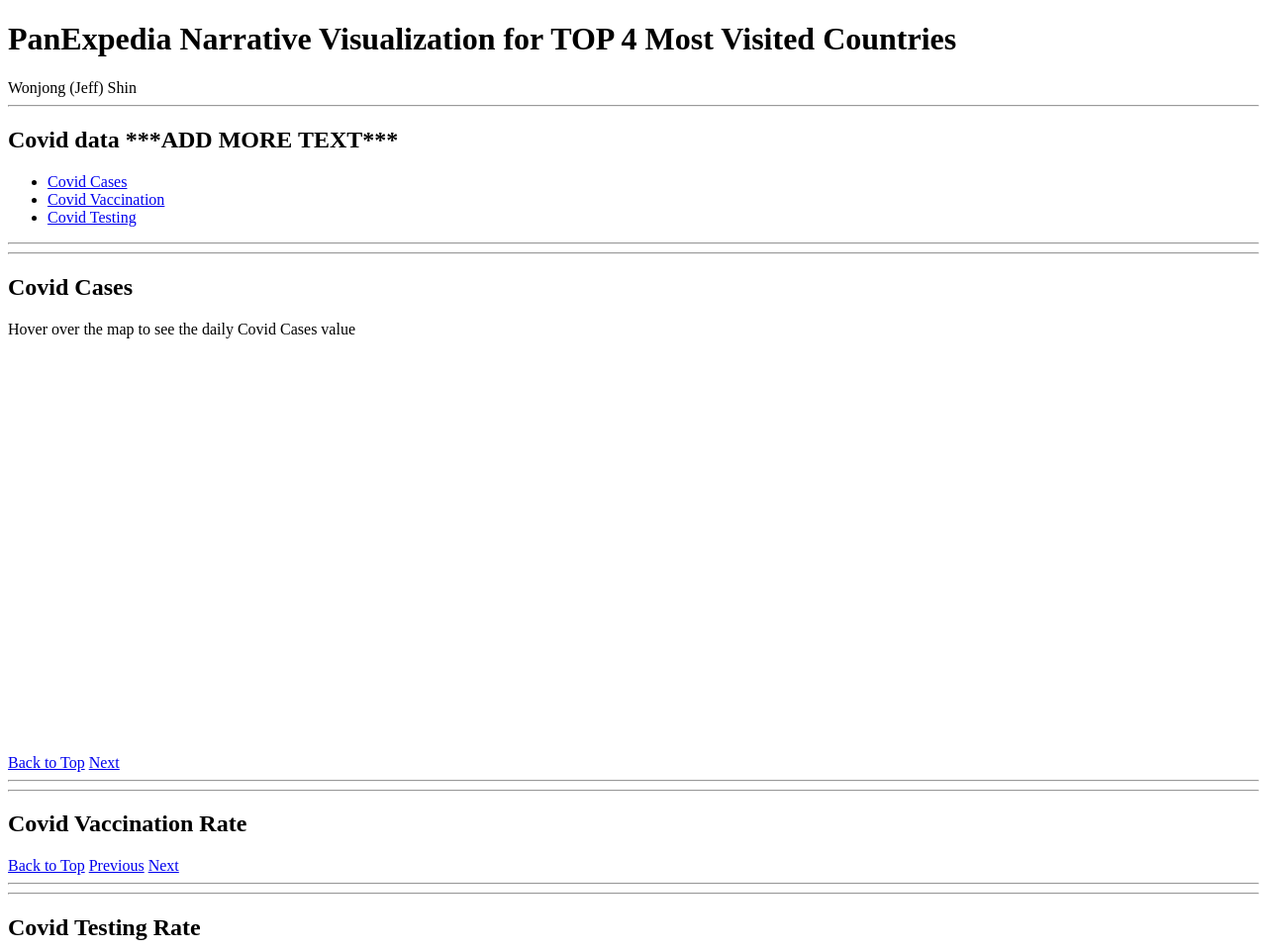
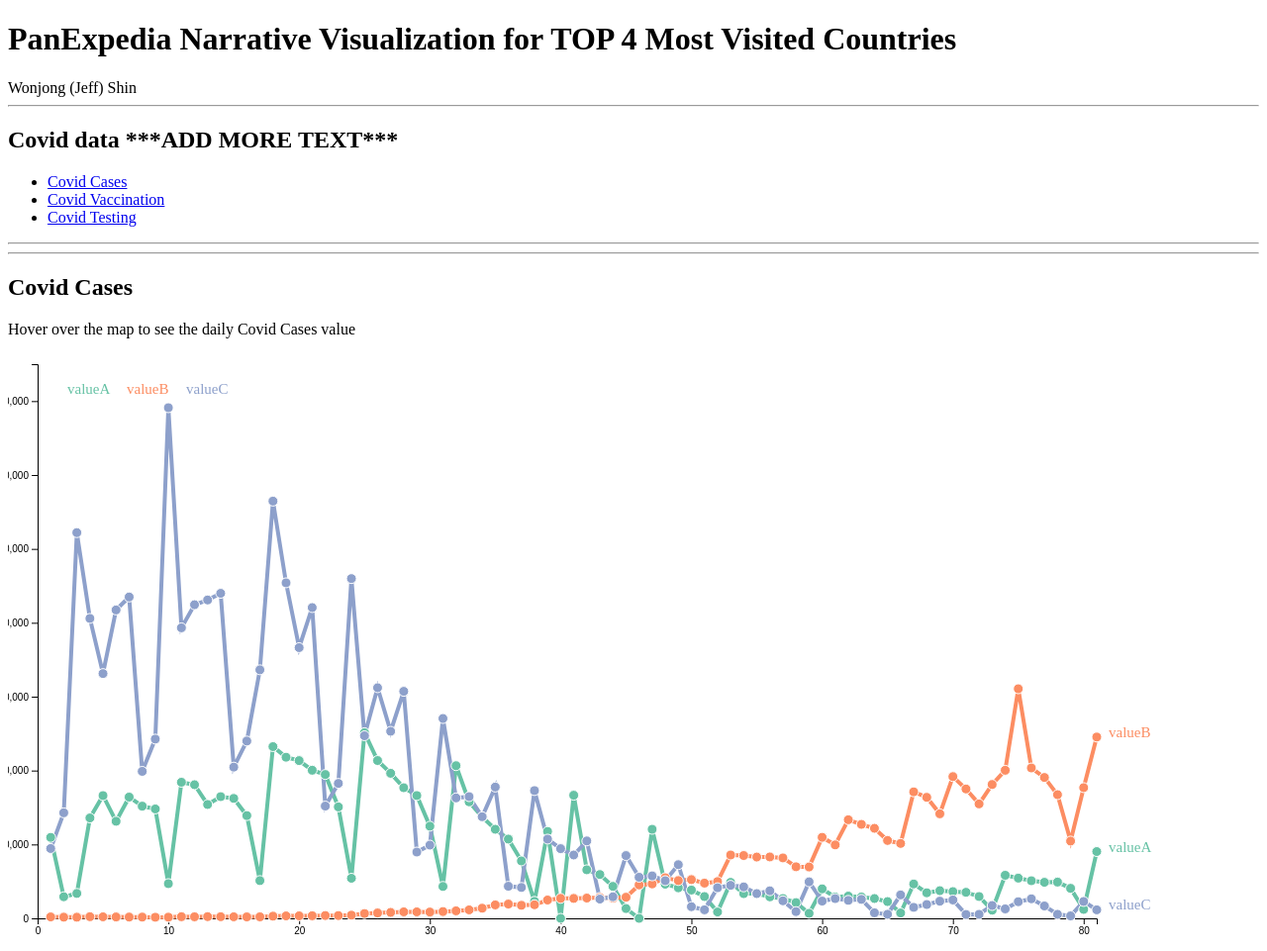
Before and after one commit to shinwj123/shinwj123.github.io, a plain HTML site: page index.html in a window 1280 px wide. Shown: the top 961 px of the page at 99% size. Drawn offline with nearby package versions, Linux system fonts and the light colour scheme; no server answers.

Commit message:
graph test

```diff
--- a/index.html
+++ b/index.html
@@ -48,8 +48,8 @@
 
                 // set the dimensions and margins of the graph
                 const margin = {top: 10, right: 100, bottom: 30, left: 30},
-                    width = 460 - margin.left - margin.right,
-                    height = 400 - margin.top - margin.bottom;
+                    width = 1200 - margin.left - margin.right,
+                    height = 600 - margin.top - margin.bottom;
 
                 // append the svg object to the body of the page
                 const svg = d3.select("#my_dataviz")
@@ -60,7 +60,7 @@
                     .attr("transform",`translate(${margin.left},${margin.top})`);
 
                 //Read the data
-                d3.csv("https://raw.githubusercontent.com/shinwj123/shinwj123.github.io/main/data/new_data.csv").then(function(data) {
+                d3.csv("https://raw.githubusercontent.com/shinwj123/shinwj123.github.io/main/data/cases.csv").then(function(data) {
 
                     // List of groups (here I have one group per column)
                     const allGroup = ["valueA", "valueB", "valueC"]
@@ -84,7 +84,7 @@
 
                     // Add X axis --> it is a date format
                     const x = d3.scaleLinear()
-                      .domain([0, 20])
+                      .domain([0, 81])
                       .range([ 0, width ]);
                     svg.append("g")
                       .attr("transform", `translate(0, ${height})`)
```
